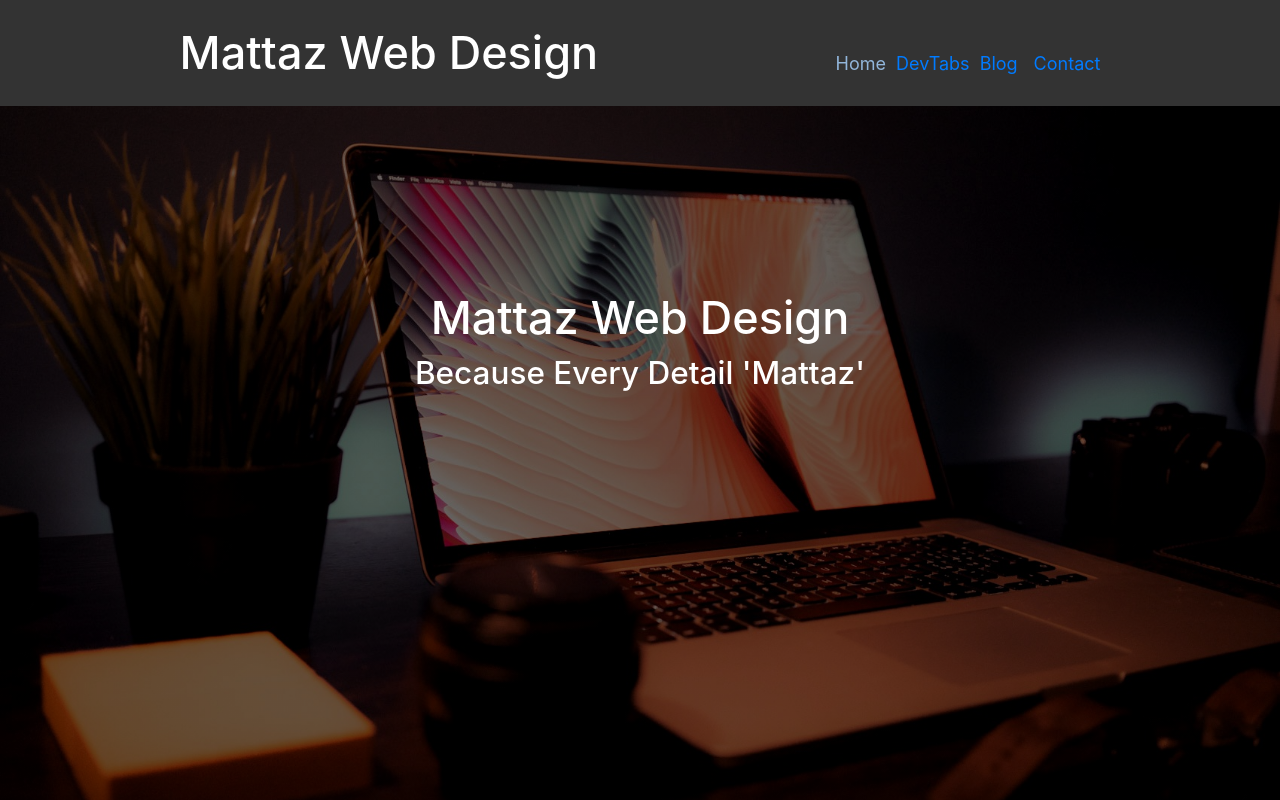
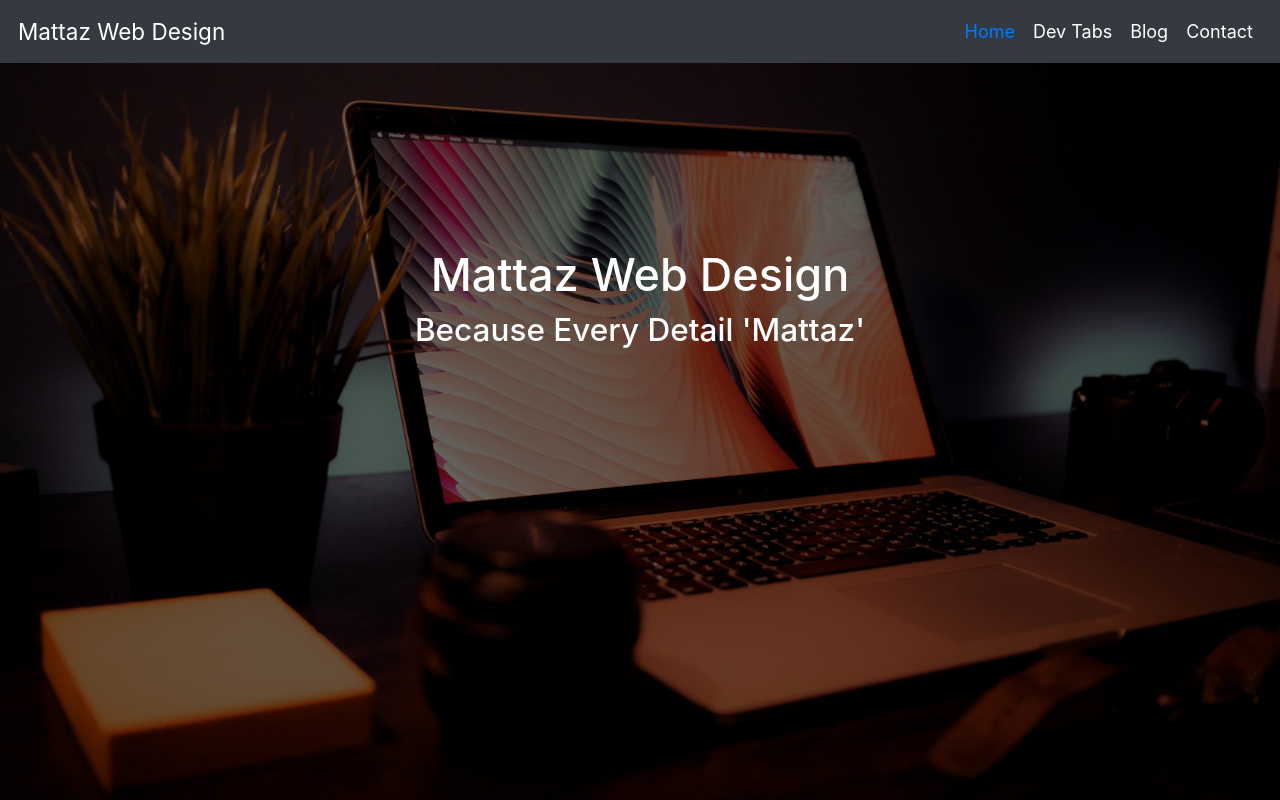
Before and after one commit to Cipher-Coder/mattaz_gatsby, a Gatsby site: page / in a window 1280 px wide. Shown: the top 800 px of the page. Built offline with nearby package versions, Linux system fonts and the light colour scheme; Gatsby itself is replaced by a stand-in of ours.

Commit message:
fixed nav

```diff
--- a/src/components/Hero/hero.css
+++ b/src/components/Hero/hero.css
@@ -1,4 +1,12 @@
 .hero-image {
+  background-image: -webkit-gradient(
+      linear,
+      left top,
+      left bottom,
+      from(rgba(0, 0, 0, 0.5)),
+      to(rgba(0, 0, 0, 0.5))
+    ),
+    url("../../images/heroImage.jpg");
   background-image: linear-gradient(rgba(0, 0, 0, 0.5), rgba(0, 0, 0, 0.5)),
     url("../../images/heroImage.jpg");
   min-height: 800px;
@@ -15,6 +23,7 @@
   position: absolute;
   top: 30%;
   left: 50%;
+  -webkit-transform: translate(-50%, -50%);
   transform: translate(-50%, -50%);
   color: white;
 }
--- a/src/components/card.js
+++ b/src/components/card.js
@@ -33,7 +33,7 @@ const TrackingCard = () => {
             source code
           </a>{" "}
           and contribute. If you get any use out of this and want to buy me a
-          coffee... It would be greatly appreciated. The link is below.
+          coffee... It would be greatly appreciated.
         </Card.Text>
         <Button
           variant="primary"
--- a/src/components/header.js
+++ b/src/components/header.js
@@ -1,106 +1,55 @@
 import { Link } from "gatsby"
 import PropTypes from "prop-types"
 import React from "react"
+import Navbar from "react-bootstrap/Navbar"
+import Nav from "react-bootstrap/Nav"
 
 const Header = ({ siteTitle }) => (
-  <header
-    style={{
-      background: `#333`,
-      marginBottom: `0`,
-    }}
-  >
-    <div
-      style={{
-        margin: `0 auto`,
-        maxWidth: 960,
-        padding: `1.45rem 1.0875rem`,
-      }}
-    >
-      <h1 style={{ margin: 0 }}>
-        <Link
-          to="/"
-          style={{
-            color: `white`,
-            textDecoration: `none`,
-          }}
-        >
-          {siteTitle}
-        </Link>
-      </h1>
-      <ul
-        style={{
-          float: `right`,
-          marginTop: -30,
-          listStyleType: `none`,
-        }}
-      >
-        <li
-          style={{
-            display: `inline`,
-            paddingRight: 10,
-          }}
-        >
+  <Navbar collapseOnSelect expand="lg" bg="dark" variant="dark">
+    <Navbar.Brand href="https://mattaz.com">{siteTitle}</Navbar.Brand>
+    <Navbar.Toggle aria-controls="responsive-navbar-nav" />
+    <Navbar.Collapse id="responsive-navbar-nav">
+      <Nav className="mr-auto"></Nav>
+      <Nav>
+        <Nav.Link>
           <Link
             to="/"
-            style={{
-              textDecoration: `none`,
-            }}
-            activeStyle={{ color: "#92b6db" }}
+            style={{ color: `#fff`, textDecoration: `none` }}
+            activeStyle={{ color: "#007bff" }}
           >
             Home
           </Link>
-        </li>
-        <li
-          style={{
-            display: `inline`,
-            paddingRight: 10,
-          }}
-        >
+        </Nav.Link>
+        <Nav.Link>
           <Link
             to="/devtabs/"
-            style={{
-              textDecoration: `none`,
-            }}
-            activeStyle={{ color: "#92b6db" }}
+            style={{ color: `#fff`, textDecoration: `none` }}
+            activeStyle={{ color: "#007bff" }}
           >
-            DevTabs
+            Dev Tabs
           </Link>
-        </li>
-        <li
-          style={{
-            display: `inline`,
-            paddingRight: 8,
-          }}
-        >
+        </Nav.Link>
+        <Nav.Link>
           <Link
             to="/blog/"
-            style={{
-              textDecoration: `none`,
-            }}
-            activeStyle={{ color: "#92b6db" }}
+            style={{ color: `#fff`, textDecoration: `none` }}
+            activeStyle={{ color: "#007bff" }}
           >
             Blog
           </Link>
-        </li>
-        <li
-          style={{
-            display: `inline`,
-            paddingLeft: 8,
-          }}
-        >
+        </Nav.Link>
+        <Nav.Link>
           <Link
             to="/contact/"
-            style={{
-              textDecoration: `none`,
-            }}
-            activeStyle={{ color: "#92b6db" }}
+            style={{ color: `#fff`, textDecoration: `none` }}
+            activeStyle={{ color: "#007bff" }}
           >
             Contact
           </Link>
-        </li>
-      </ul>
-    </div>
-  </header>
+        </Nav.Link>
+      </Nav>
+    </Navbar.Collapse>
+  </Navbar>
 )
 
 Header.propTypes = {
--- a/src/styles/blog.css
+++ b/src/styles/blog.css
@@ -1,5 +1,6 @@
 .start-cards {
   margin: 10px;
+  -webkit-box-shadow: 8px 8px 5px 0 rgba(0, 0, 0, 0.75);
   box-shadow: 8px 8px 5px 0 rgba(0, 0, 0, 0.75);
 }
 
--- a/src/styles/devtabs.css
+++ b/src/styles/devtabs.css
@@ -16,7 +16,9 @@
   bottom: 0;
   left: 0;
   z-index: -1;
+  -webkit-transform-origin: top right;
   transform-origin: top right;
+  -webkit-transform: skewY(-4deg);
   transform: skewY(-4deg);
 }
 
@@ -88,6 +90,7 @@
   margin-bottom: 40px;
   border: 1px solid #000;
   border-radius: 6px;
+  -webkit-box-shadow: 10px 10px 5px 0 rgba(0, 0, 0, 0.75);
   box-shadow: 10px 10px 5px 0 rgba(0, 0, 0, 0.75);
 }
 
```
Also changed, not shown: src/components/DevTabsIntro/devTabsIntro.css (+14 -0 lines).
